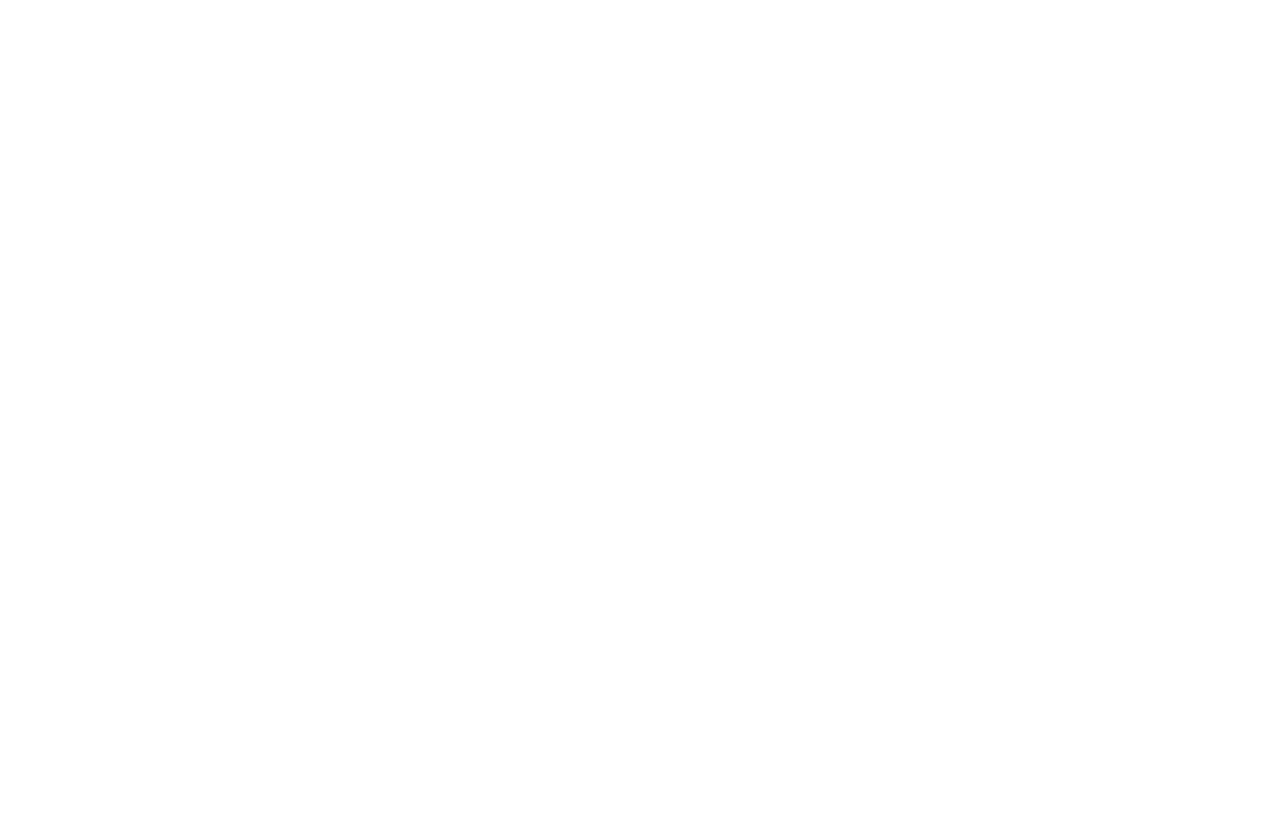
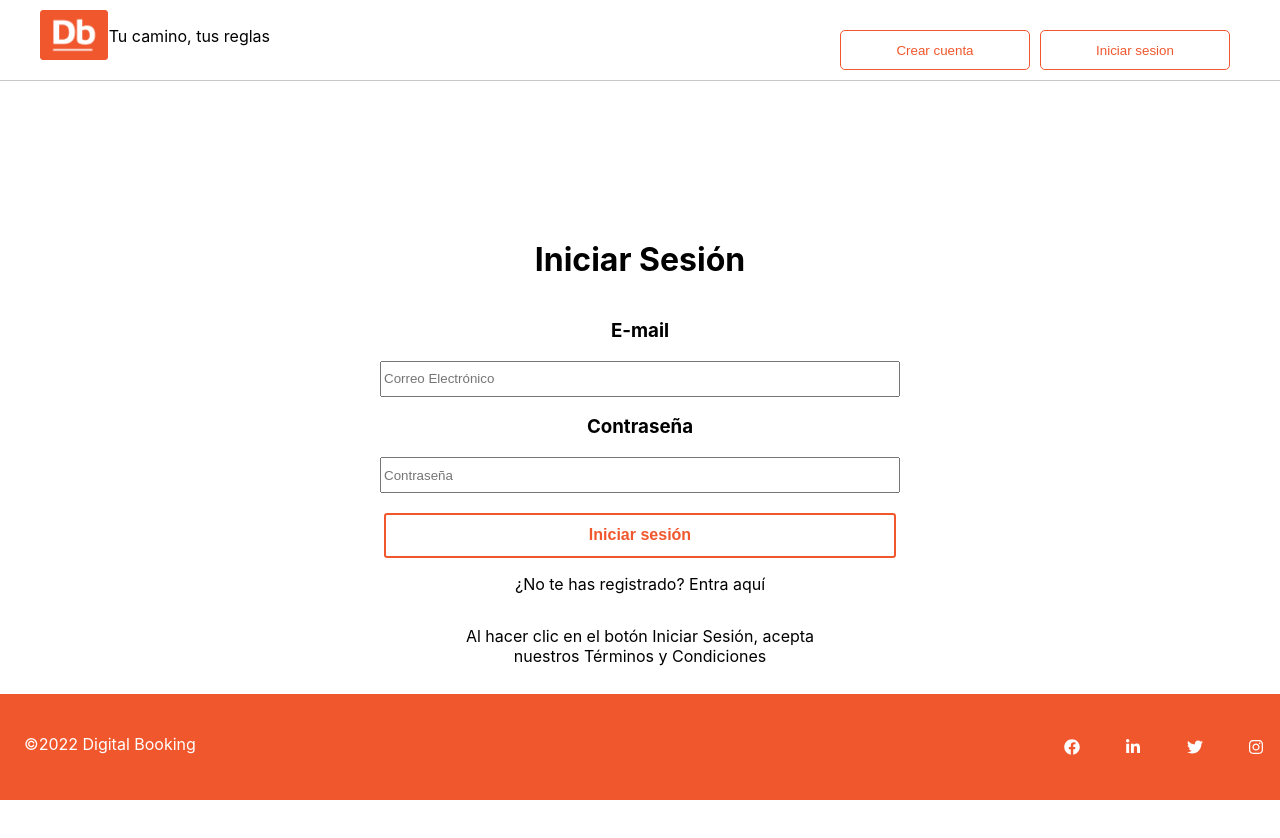
Before and after one commit to AdrianMoncada/Car-Rental, a React (Create React App) app in the folder frontEnd/carbooking/: page /home/signin in a window 1280 px wide. Before the commit this address had no page. Shown: the top 838 px of the page. Before the commit the page ends 800 px from the top, so only its background shows below. Built offline with nearby package versions, Linux system fonts and the light colour scheme.

Commit message:
agregando funcionalidad a los botones de sesion

```diff
--- a/frontEnd/carbooking/src/App.js
+++ b/frontEnd/carbooking/src/App.js
@@ -1,9 +1,6 @@
 import './App.css';
 import {
-  BrowserRouter,
-  Routes,
-  Route,
-} from "react-router-dom";
+  BrowserRouter,Routes,Route,} from "react-router-dom";
 import Home from './pages/home/home';
 import Login from './pages/Login/Login';
 
@@ -11,8 +8,8 @@
   return (
     <BrowserRouter>
       <Routes>
-        <Route path="/" element={<Home />} />
-        <Route path="/login" element={<Login />} />
+        <Route path="/home" element={<Home />} />
+        <Route path="/home/signin" element={<Login />} />
       </Routes>
     </BrowserRouter>
   );
--- a/frontEnd/carbooking/src/components/header.js
+++ b/frontEnd/carbooking/src/components/header.js
@@ -1,16 +1,16 @@
 import React from 'react';
-import { Link } from 'react-router-dom';
+import { useNavigate  } from 'react-router-dom';
 import { Headers,ButtonSign,ContainerBtn,
         Icon,ContainerIcon,ContainerMenu,
         Menu,Icon2,ContainerIcon2 } from '../pages/home/home.styles';
-//import {LoginScreen } from 'component/Forms/FormLogin/LoginScreen.jsx'
+
 
 const Header = () => {
+   const navigate = useNavigate();
     return (
       <Headers>
           <ContainerIcon>
              <Icon src="/logo1.png" alt='digitlB'/>
-
              <p>Tu camino, tus reglas </p>
           </ContainerIcon>
           <ContainerIcon2>
@@ -22,10 +22,9 @@
           </ContainerMenu>
 
           <ContainerBtn>
-               <ButtonSign>Crear cuenta</ButtonSign>
-               <Link to="/login">
-                  <ButtonSign>Iniciar sesion</ButtonSign>
-               </Link>
+               <ButtonSign onClick={() => navigate("signup")}>Crear cuenta</ButtonSign>
+               <ButtonSign onClick={() => navigate("signin")}>Iniciar sesion</ButtonSign>
+
           </ContainerBtn>
       </Headers>
 
```
Also changed, not shown: 1 other file (tests, documents, lock files or other folders).
